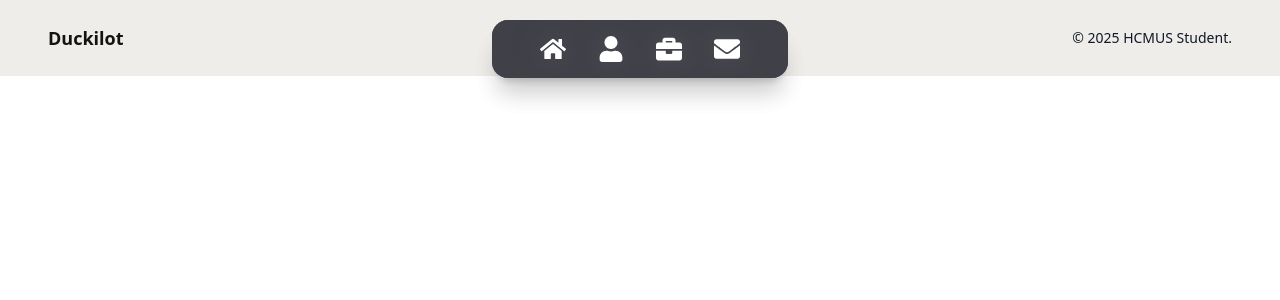
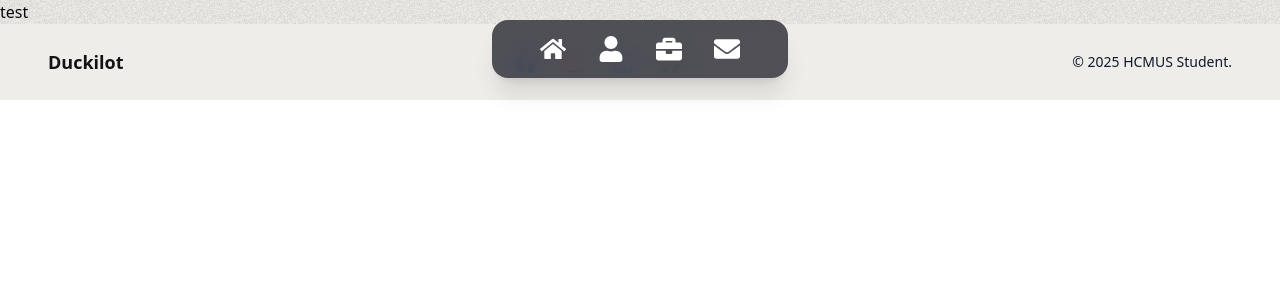
Before and after one commit to HappyDuckCoder/pfduckilot, a Next.js app: page / in a window 1280 px wide. Shown: the top 300 px of the page. Built offline with nearby package versions, Linux system fonts and the light colour scheme.

Commit message:
fix noisebg

```diff
--- a/src/app/page.tsx
+++ b/src/app/page.tsx
@@ -1,11 +1,10 @@
 "use client";
 
-import FloatingNavbar from "@/components/ui/FloatingNavbar";
 // import About from "@/components/About";
 // import Contact from "@/components/Contact";
 // import Hero from "@/components/Hero";
 // import MyProject from "@/components/MyProject";
-// import NoiseBackground from "@/components/NoiseBackground";
+import NoiseBackground from "@/components/NoiseBackground";
 // import { Suspense } from "react";
 import React from "react";
 
@@ -16,7 +15,9 @@ const Home = () => {
       className="relative flex justify-center items-center flex-col overflow-x-hidden mx-auto"
     >
       <div className="w-full">
-        <FloatingNavbar />
+        <NoiseBackground mode="light" intensity={0.1}>
+          <div>test</div>
+        </NoiseBackground>
         {/* <Suspense fallback={<div>Loading...</div>}>
           <NoiseBackground mode="light" intensity={0.1}>
             <Hero />
```
